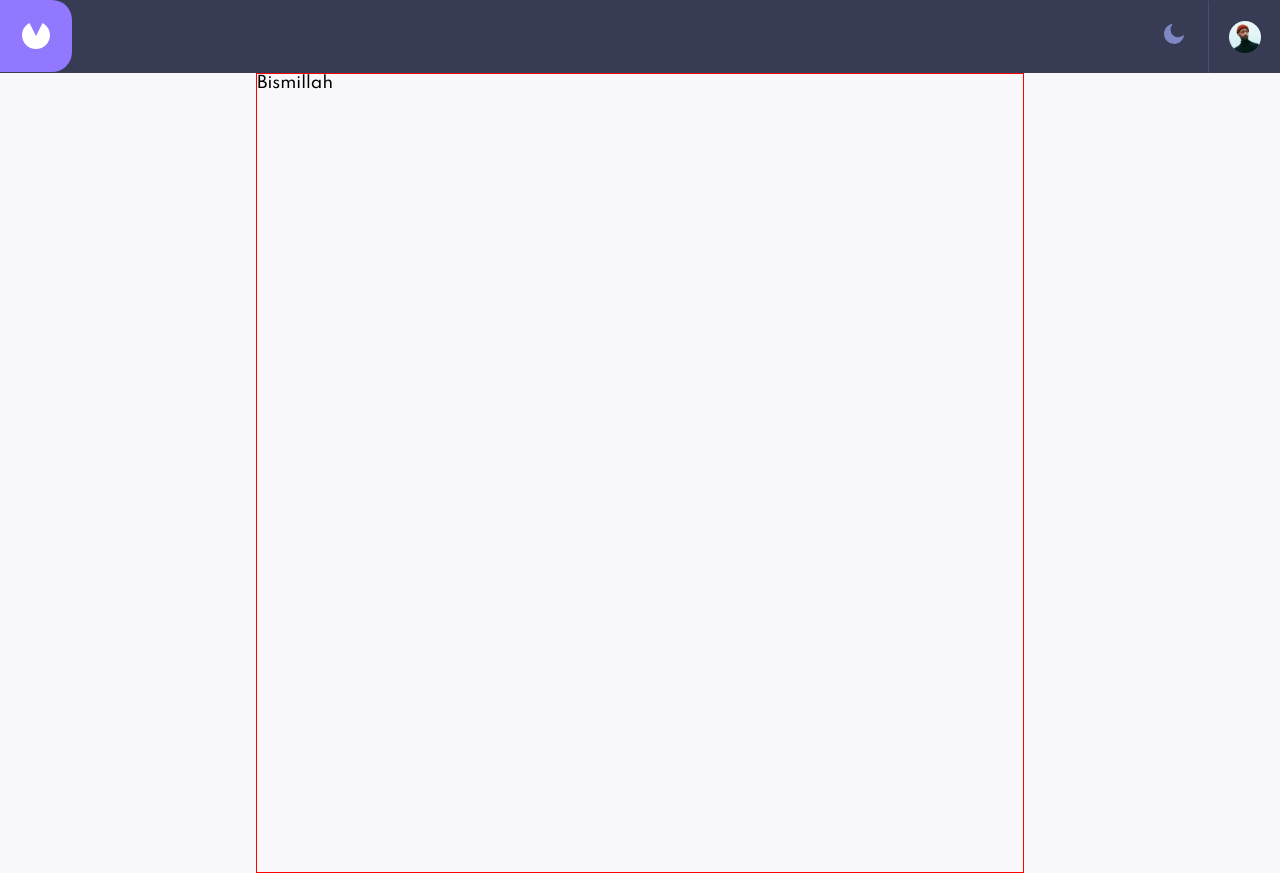
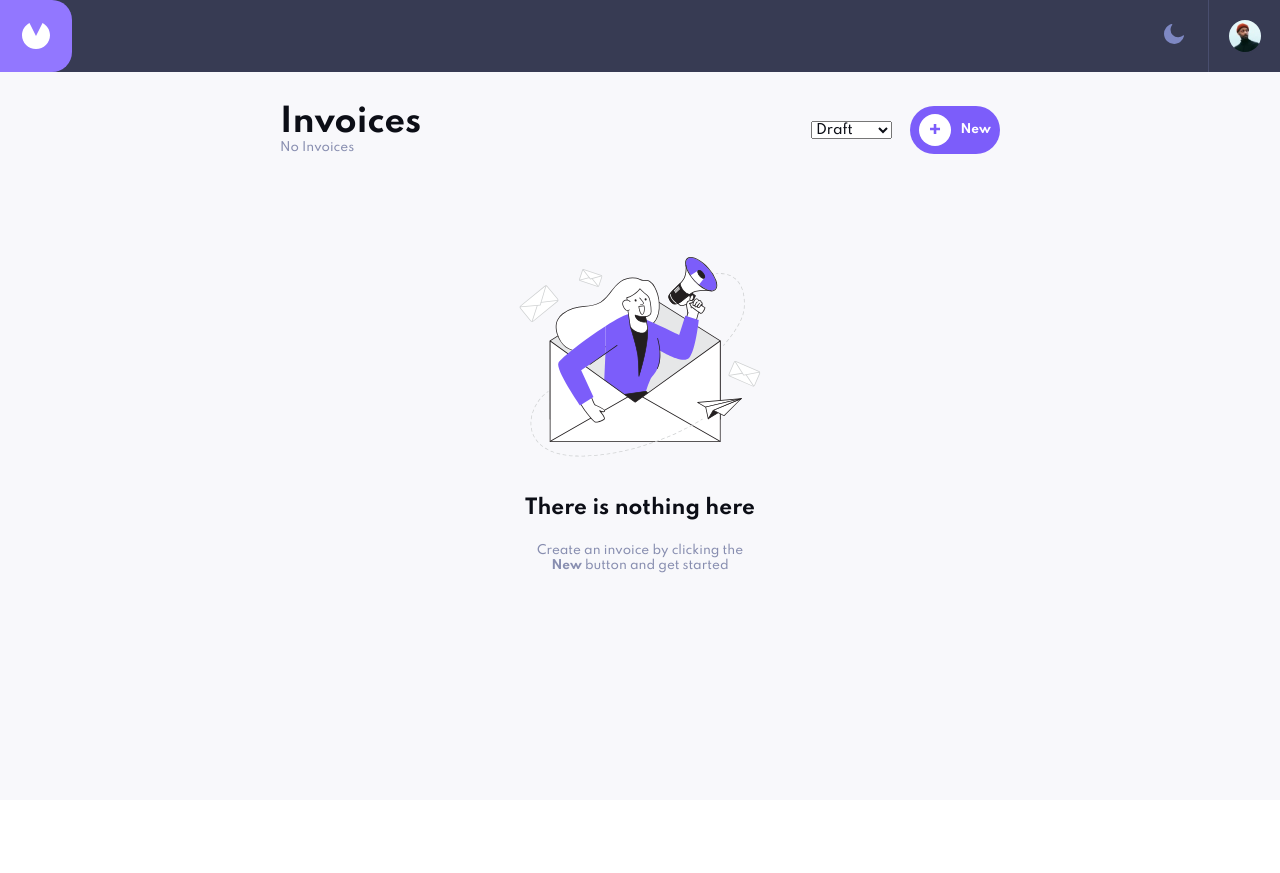
Before and after one commit to Elyasthr/react-invoice-app, a React (Create React App) app: page / in a window 1280 px wide. After the commit the page ends 800 px from the top, so only its background shows below. Built offline with nearby package versions, Linux system fonts and the light colour scheme.

Commit message:
invoice page

```diff
--- a/package.json
+++ b/package.json
@@ -24,6 +24,7 @@
     "react-dom": "^17.0.2",
     "react-redux": "^7.2.6",
     "react-scripts": "5.0.0",
+    "react-select": "^5.2.2",
     "redux": "^4.1.2",
     "redux-thunk": "^2.4.1",
     "typescript": "^4.5.5",
--- a/src/App.tsx
+++ b/src/App.tsx
@@ -1,4 +1,5 @@
 import { createContext, useContext, useState } from "react";
+import Invoice from "./components/Invoice";
 import Navbar from "./components/Navbar";
 
 interface IThemeContext {
@@ -27,7 +28,7 @@ const App = () => {
       <div data-theme={theme} className="root">
         <Navbar/>
         <div className="container">
-          Bismillah
+          <Invoice />
         </div>
       </div>
     </ThemeContext.Provider>
--- /dev/null
+++ b/src/components/Invoice.tsx
@@ -0,0 +1,33 @@
+import InvoiceEmpty from "./InvoiceEmpty";
+
+const Invoice = () => {
+  return (
+    <>
+      <div className="invoice-container">
+        <div>
+          <h1>Invoices</h1>
+          <p className="body-1">No Invoices</p>
+        </div>
+
+        <div className="btn-container">
+          <select name="Filter" id="filter-select">
+            <option value="draft">Draft</option>
+            <option value="pending">Pending</option>
+            <option value="paid">Paid</option>
+          </select>
+          <button className="btn-invoice">
+            <div className="svg-container">
+              <img src="./assets/icon-plus.svg" alt="plus button"/>
+            </div>
+            New
+          </button>
+        </div>
+      </div>
+
+      <InvoiceEmpty />
+
+    </>
+  );
+};
+
+export default Invoice;
--- /dev/null
+++ b/src/components/InvoiceEmpty.tsx
@@ -0,0 +1,11 @@
+const InvoiceEmpty = () => {
+  return (
+    <div className="invoiceEmpty-container">
+        <img src="./assets/illustration-empty.svg" alt="illustration empty"/>
+        <h2>There is nothing here</h2>
+        <p className="body-1">Create an invoice by clicking the <span>New</span> button and get started</p>
+    </div>
+  );
+};
+
+export default InvoiceEmpty;
--- a/src/components/Navbar.tsx
+++ b/src/components/Navbar.tsx
@@ -3,12 +3,14 @@ import { ThemeContext } from "../App";
 
 const Navbar = () => {
   const {theme, toggleTheme} = useContext(ThemeContext);
-  console.log(theme);
-  console.log(toggleTheme)
+
   const onClick = ()=>{
-    const newTheme = theme === 'light' ? 'dark' : 'light'
+    if(toggleTheme){
+      const newTheme = theme === 'light' ? 'dark' : 'light'
       toggleTheme(newTheme)
+    }
   }
+
   return (
     <nav>
       <div className="nav-logo">
@@ -16,7 +18,12 @@ const Navbar = () => {
       </div>
       <div className="nav-toggle">
         <div className="toggle-container" onClick={onClick}>
-          <svg width="20" height="20" xmlns="http://www.w3.org/2000/svg"><path d="M19.502 11.342a.703.703 0 00-.588.128 7.499 7.499 0 01-2.275 1.33 7.123 7.123 0 01-2.581.46A7.516 7.516 0 018.74 11.06a7.516 7.516 0 01-2.198-5.316c0-.87.153-1.713.41-2.48.28-.817.69-1.559 1.226-2.197a.652.652 0 00-.102-.92.703.703 0 00-.588-.128C5.316.607 3.425 1.91 2.07 3.649A10.082 10.082 0 000 9.783C0 12.57 1.125 15.1 2.965 16.94a10.04 10.04 0 007.156 2.965c2.352 0 4.524-.818 6.262-2.173a10.078 10.078 0 003.579-5.597.62.62 0 00-.46-.793z"  fillRule="nonzero"/></svg>
+          {
+            theme === 'light'
+              ? <div className="toggle-moon"><svg width="20" height="20" xmlns="http://www.w3.org/2000/svg"><path d="M19.502 11.342a.703.703 0 00-.588.128 7.499 7.499 0 01-2.275 1.33 7.123 7.123 0 01-2.581.46A7.516 7.516 0 018.74 11.06a7.516 7.516 0 01-2.198-5.316c0-.87.153-1.713.41-2.48.28-.817.69-1.559 1.226-2.197a.652.652 0 00-.102-.92.703.703 0 00-.588-.128C5.316.607 3.425 1.91 2.07 3.649A10.082 10.082 0 000 9.783C0 12.57 1.125 15.1 2.965 16.94a10.04 10.04 0 007.156 2.965c2.352 0 4.524-.818 6.262-2.173a10.078 10.078 0 003.579-5.597.62.62 0 00-.46-.793z" fillRule="nonzero"/></svg></div>
+              : <div className="toggle-sun"><svg width="20" height="20" xmlns="http://www.w3.org/2000/svg"><path d="M9.817 16.18a.96.96 0 01.953.848l.007.112v1.535a.96.96 0 01-1.913.112l-.006-.112V17.14c0-.53.43-.96.96-.96zm-4.5-1.863c.347.346.373.89.08 1.266l-.08.09-1.085 1.087a.96.96 0 01-1.437-1.267l.08-.09 1.086-1.086a.959.959 0 011.357 0zm10.356 0l1.086 1.086a.959.959 0 11-1.357 1.357l-1.085-1.086a.959.959 0 111.356-1.357zM9.817 4.9a4.924 4.924 0 014.918 4.918 4.924 4.924 0 01-4.918 4.918A4.924 4.924 0 014.9 9.818 4.924 4.924 0 019.817 4.9zm8.858 3.958a.96.96 0 110 1.919H17.14a.96.96 0 110-1.92h1.535zm-16.18 0a.96.96 0 01.112 1.912l-.112.007H.96a.96.96 0 01-.112-1.913l.112-.006h1.534zm14.264-5.983a.96.96 0 010 1.357l-1.086 1.086a.96.96 0 11-1.356-1.357l1.085-1.086a.96.96 0 011.357 0zm-12.617-.08l.09.08 1.086 1.086A.96.96 0 014.05 5.398l-.09-.08-1.086-1.086a.959.959 0 011.267-1.436zM9.817 0c.53 0 .96.43.96.96v1.535a.96.96 0 01-1.92 0V.96c0-.53.43-.96.96-.96z" fillRule="nonzero"/></svg></div>
+          }
+
         </div>
         <div className="img-container">
           <img src="./assets/image-avatar.jpg" alt="image-avatar" />
--- a/src/styles/_setting.scss
+++ b/src/styles/_setting.scss
@@ -23,4 +23,126 @@ $bold: 700;
   box-sizing: border-box;
   list-style: none;
   font-family: $font;
+  color: var(--Textcolor-1);
 }
+
+
+h1{
+  font-weight: $bold;
+  font-size: 20px;
+  line-height: 22px;
+  @include media-min("tablet"){
+    font-size: 32px;
+    line-height: 36px;
+  }
+
+}
+
+h2{
+  font-weight: $bold;
+  font-size: 20px;
+  line-height: 22px;
+}
+
+h3{
+  font-weight: $bold;
+  font-size: 16px;
+  line-height: 24px;
+}
+
+h4{
+  color: var(--Textcolor-2);
+  font-weight: $bold;
+  font-size: 12px;
+  line-height: 15px;
+}
+
+.body-1{
+  font-weight: $medium;
+  color: var(--Textcolor-2);
+  font-size: 12px;
+  line-height: 15px;
+}
+
+.body-2{
+  font-weight: $medium;
+  font-size: 11px;
+  line-height: 18px;
+}
+
+button{
+  display: flex;
+  align-items: center;
+  justify-content: center;
+  border: none;
+  border-radius: 24px;
+  height: 44px;
+
+  font-weight: $bold;
+  font-size: 12px;
+  line-height: 15px;
+
+  @include media-min("tablet"){
+    height: 48px;
+  }
+
+  @include media-min("desktop"){
+    height: 48px;
+  }
+}
+
+.btn-invoice{
+  justify-content: space-evenly;
+  width: 90px;
+  background-color: var(--Btn-default);
+  color: var(--Textcolor-3);
+  &:hover{
+    background-color:var(--Btn-default-hover) ;
+    color: var(--Textcolor-3);
+  }
+}
+.btn-paid{
+  width: 149px;
+  background-color: var(--Btn-default);
+  color: var(--Textcolor-3);
+  &:hover{
+    background-color:var(--Btn-default-hover) ;
+    color: var(--Textcolor-3);
+  }
+}
+.btn-edit{
+  width: 73px;
+  background-color: var(--Btn-edit);
+  color: var(--Textcolor-3);
+  &:hover{
+    background-color:var(--Btn-edit-hover) ;
+    color: var(--Textcolor-3);
+  }
+}
+.btn-draft{
+  width: 117px;
+  background-color: var(--Btn-draft);
+  color: var(--Textcolor-3);
+  &:hover{
+    background-color:var(--Btn-draft-hover) ;
+    color: var(--Textcolor-3);
+  }
+}
+.btn-delete{
+  width: 89px;
+  background-color: var(--Btn-delete);
+  color: var(--Textcolor-3);
+  &:hover{
+    background-color:var(--Btn-delete-hover) ;
+    color: var(--Textcolor-3);
+  }
+}
+.btn-item{
+  width: 327px;
+  background-color: var(--Btn-item);
+  color: var(--Textcolor-3);
+  &:hover{
+    background-color:var(--Btn-item-hover) ;
+    color: var(--Textcolor-3);
+  }
+}
--- a/src/styles/_theme.scss
+++ b/src/styles/_theme.scss
@@ -2,10 +2,36 @@
   --Background: #F8F8FB;
   --Navbar: #373B53;
   --Element: #FFFFFF;
+  --Textcolor-1: #0C0E16;
+  --Textcolor-2: #888EB0;
+  --Textcolor-3: #FFFFFF;
+  --Btn-default: #7C5DFA;
+  --Btn-default-hover: #9277FF;
+  --Btn-edit: #F9FAFE;
+  --Btn-edit-hover: #DFE3FA;
+  --Btn-draft:#373B53;
+  --Btn-draft-hover:#0C0E16;
+  --Btn-delete:#EC5757;
+  --Btn-delete-hover:#FF9797;
+  --Btn-item:#F9FAFE;
+  --Btn-item-hover:#DFE3FA;
 }
 
 [data-theme='dark'] {
   --Background: #141625;
   --Navbar: #1E2139;
   --Element: #1E2139;
+  --Textcolor-1: #FFFFFF;
+  --Textcolor-2: #DFE3FA;
+  --Textcolor-3: #FFFFFF;
+  --Btn-default: #7C5DFA;
+  --Btn-default-hover: #9277FF;
+  --Btn-edit: #252945;
+  --Btn-edit-hover: #FFFFFF;
+  --Btn-draft:#373B53;
+  --Btn-draft-hover:#1E2139;
+  --Btn-delete:#EC5757;
+  --Btn-delete-hover:#FF9797;
+  --Btn-item:#F9FAFE;
+  --Btn-item-hover:#DFE3FA;
 }
--- a/src/styles/components/_app.scss
+++ b/src/styles/components/_app.scss
@@ -15,9 +15,7 @@
 
 .container{
   width: 375px;
-  min-height: 100vh;
   margin: auto;
-  border: 1px solid red;
 
   @include media-min("tablet"){
     width: 768px;
--- /dev/null
+++ b/src/styles/components/_invoiceEmpty.scss
@@ -0,0 +1,23 @@
+.invoiceEmpty-container{
+  display: flex;
+  flex-direction: column;
+  align-items: center;
+
+  img{
+    margin: 102px 0 40px 0;
+  }
+
+  p{
+    justify-content: center;
+    margin-top: 24px;
+    width: 215px;
+    text-align: center;
+
+    span{
+      color: var(--Textcolor-2);
+      font-weight: $bold;
+      font-size: 12px;
+      line-height: 15px;
+    }
+  }
+}
--- /dev/null
+++ b/src/styles/components/_invoiceHeader.scss
@@ -0,0 +1,25 @@
+.invoice-container{
+  margin: 32px 24px 0 24px;
+  display: flex;
+  align-items: center;
+  justify-content: space-between;
+}
+.btn-container{
+  display: flex;
+  align-items: center;
+
+  select{
+    margin-right: 18px;
+  }
+}
+
+.svg-container{
+  height: 32px;
+  width: 32px;
+  display: flex;
+  align-items: center;
+  justify-content: center;
+  background-color: white;
+  border-radius: 50%;
+
+}
--- a/src/styles/components/_navbar.scss
+++ b/src/styles/components/_navbar.scss
@@ -2,6 +2,7 @@ nav{
   background-color: var(--Navbar);
   display: flex;
   justify-content: space-between;
+  height: 72px;
 }
 
 .nav-logo{
@@ -21,13 +22,20 @@ nav{
 }
 
 .toggle-container{
-  svg{
+  .toggle-moon svg{
     margin: 24px;
     fill: #7E88C3;
   }
+  .toggle-sun svg{
+    margin: 24px;
+    fill: #858BB2;
+  }
   &:hover{
     cursor: pointer;
-    svg{
+    .toggle-moon svg{
+      fill: #DFE3FA;
+    }
+    .toggle-sun svg{
       fill: #DFE3FA;
     }
   }
--- a/src/styles/index.scss
+++ b/src/styles/index.scss
@@ -2,3 +2,5 @@
 @import './setting';
 @import './components/app';
 @import './components/navbar';
+@import './components/invoiceHeader';
+@import './components/invoiceEmpty';
```
Also changed, not shown: 1 other file (tests, documents, lock files or other folders).
